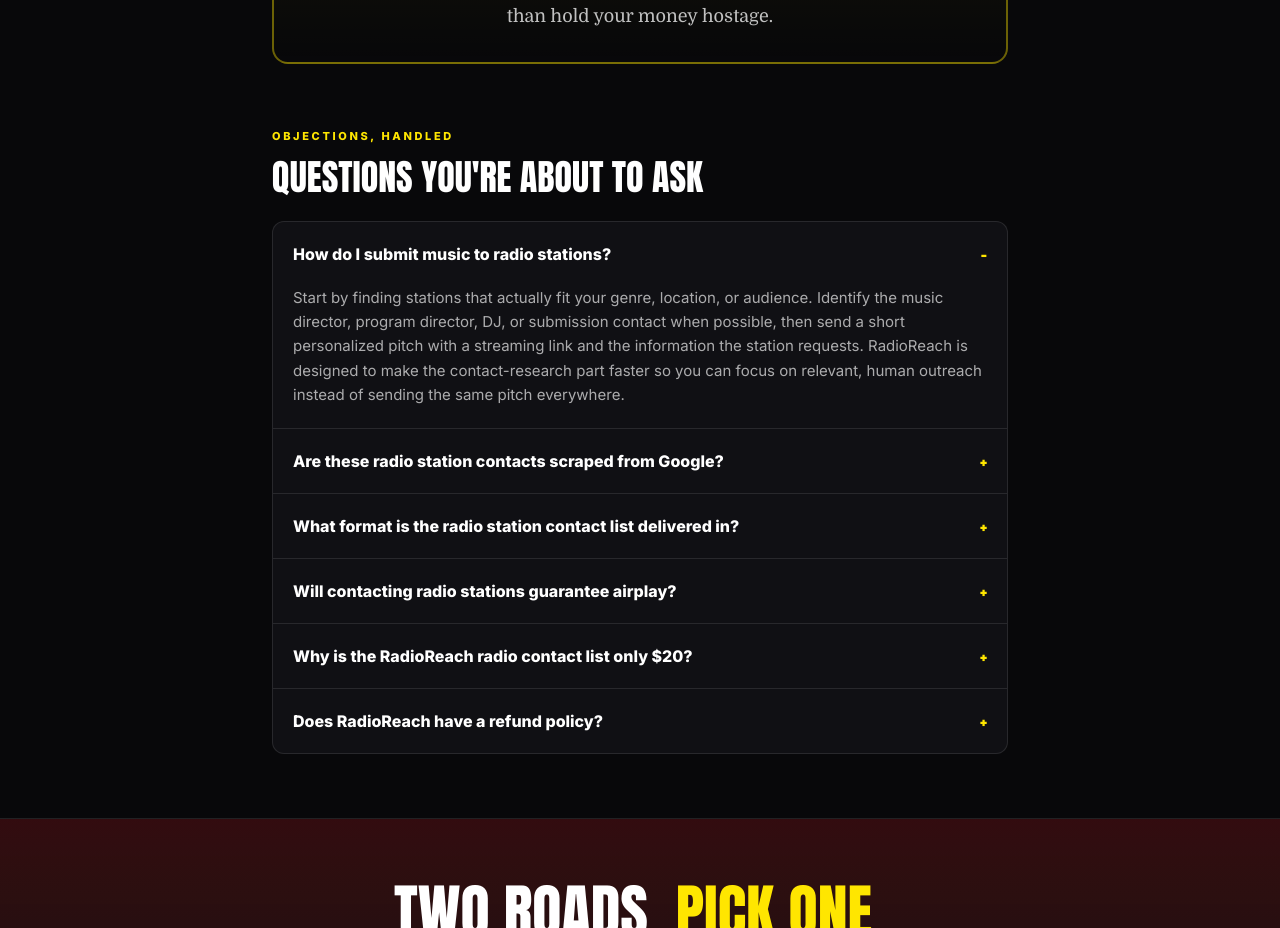
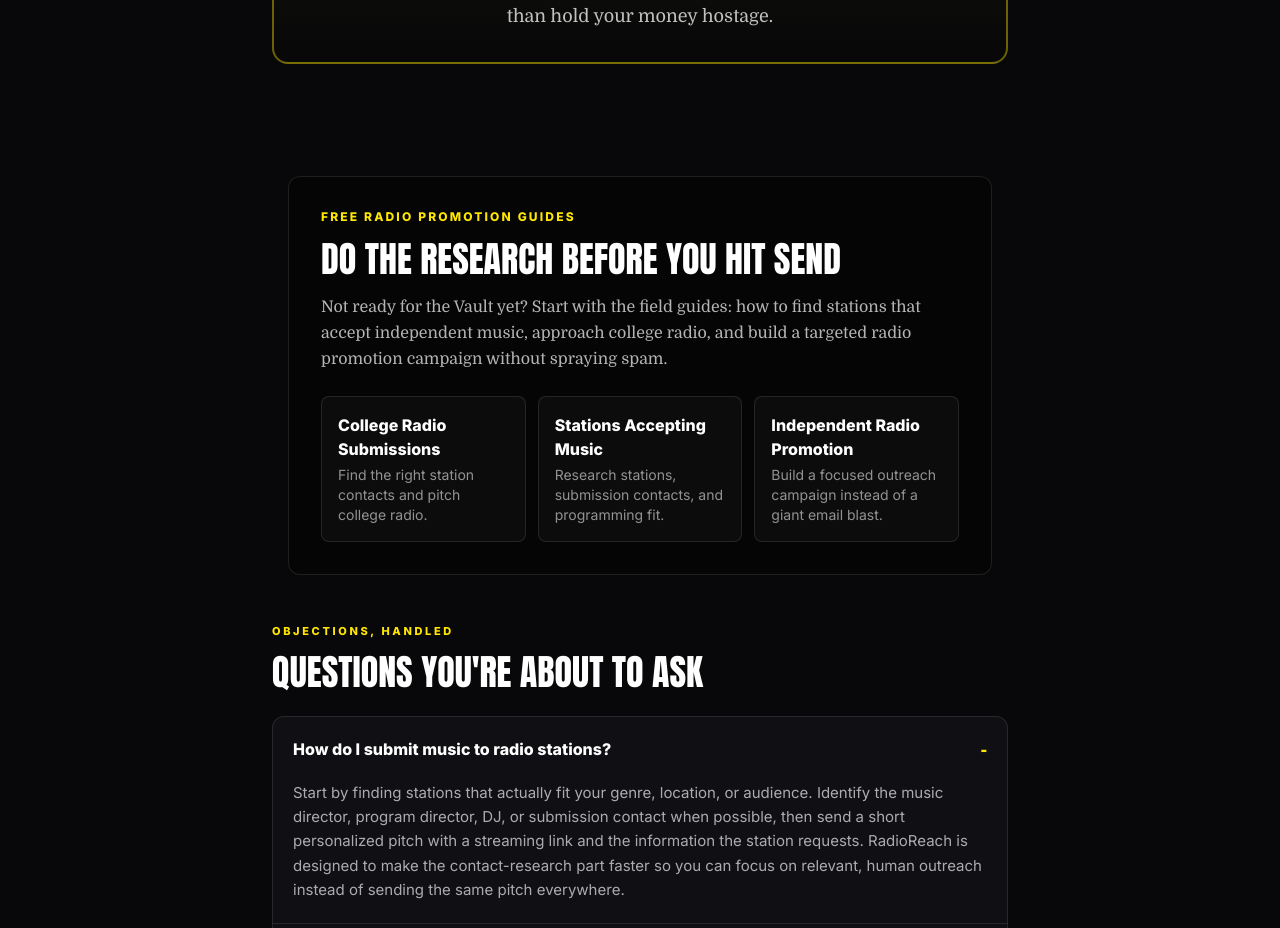
Before and after one commit to zazieproductions/radioreach-funnel, a React (Vite) app: page / in a window 1280 px wide. Shown: the part 6371-7299 px from the top of the page. Built offline with nearby package versions, Linux system fonts and the light colour scheme.

Commit message:
Build RadioReach SEO content cluster and internal links

```diff
--- a/src/funnel/SalesPage.tsx
+++ b/src/funnel/SalesPage.tsx
@@ -355,6 +355,63 @@
 
       {/* FAQ */}
       <section id="faq" className="mx-auto max-w-3xl px-4 pb-12 sm:pb-16">
+        {/* SEO / RESOURCE CLUSTER */}
+        <section className="mx-auto max-w-4xl px-4 py-12">
+          <div className="rounded-xl border border-white/10 bg-black/30 p-6 sm:p-8">
+            <p className="text-xs font-black uppercase tracking-[0.18em] text-acid">
+              Free Radio Promotion Guides
+            </p>
+
+            <h2 className="mt-3 font-display text-3xl leading-tight sm:text-4xl">
+              DO THE RESEARCH BEFORE YOU HIT SEND
+            </h2>
+
+            <p className="mt-3 max-w-2xl font-serif text-base leading-relaxed text-white/70">
+              Not ready for the Vault yet? Start with the field guides: how to find
+              stations that accept independent music, approach college radio, and
+              build a targeted radio promotion campaign without spraying spam.
+            </p>
+
+            <div className="mt-6 grid gap-3 sm:grid-cols-3">
+              <a
+                href="/resources/college-radio-submissions/"
+                className="rounded-lg border border-white/10 bg-white/[0.03] p-4 transition hover:border-acid/50 hover:bg-white/[0.06]"
+              >
+                <strong className="block text-white">
+                  College Radio Submissions
+                </strong>
+                <span className="mt-1 block text-sm text-white/55">
+                  Find the right station contacts and pitch college radio.
+                </span>
+              </a>
+
+              <a
+                href="/resources/radio-stations-accepting-music/"
+                className="rounded-lg border border-white/10 bg-white/[0.03] p-4 transition hover:border-acid/50 hover:bg-white/[0.06]"
+              >
+                <strong className="block text-white">
+                  Stations Accepting Music
+                </strong>
+                <span className="mt-1 block text-sm text-white/55">
+                  Research stations, submission contacts, and programming fit.
+                </span>
+              </a>
+
+              <a
+                href="/resources/radio-promotion-independent-artists/"
+                className="rounded-lg border border-white/10 bg-white/[0.03] p-4 transition hover:border-acid/50 hover:bg-white/[0.06]"
+              >
+                <strong className="block text-white">
+                  Independent Radio Promotion
+                </strong>
+                <span className="mt-1 block text-sm text-white/55">
+                  Build a focused outreach campaign instead of a giant email blast.
+                </span>
+              </a>
+            </div>
+          </div>
+        </section>
+
         <SectionLabel>Objections, handled</SectionLabel>
         <h2 className="font-display text-3xl sm:text-4xl">QUESTIONS YOU'RE ABOUT TO ASK</h2>
         <div className="mt-6 divide-y divide-white/10 overflow-hidden rounded-xl border border-white/10 bg-panel">
```
